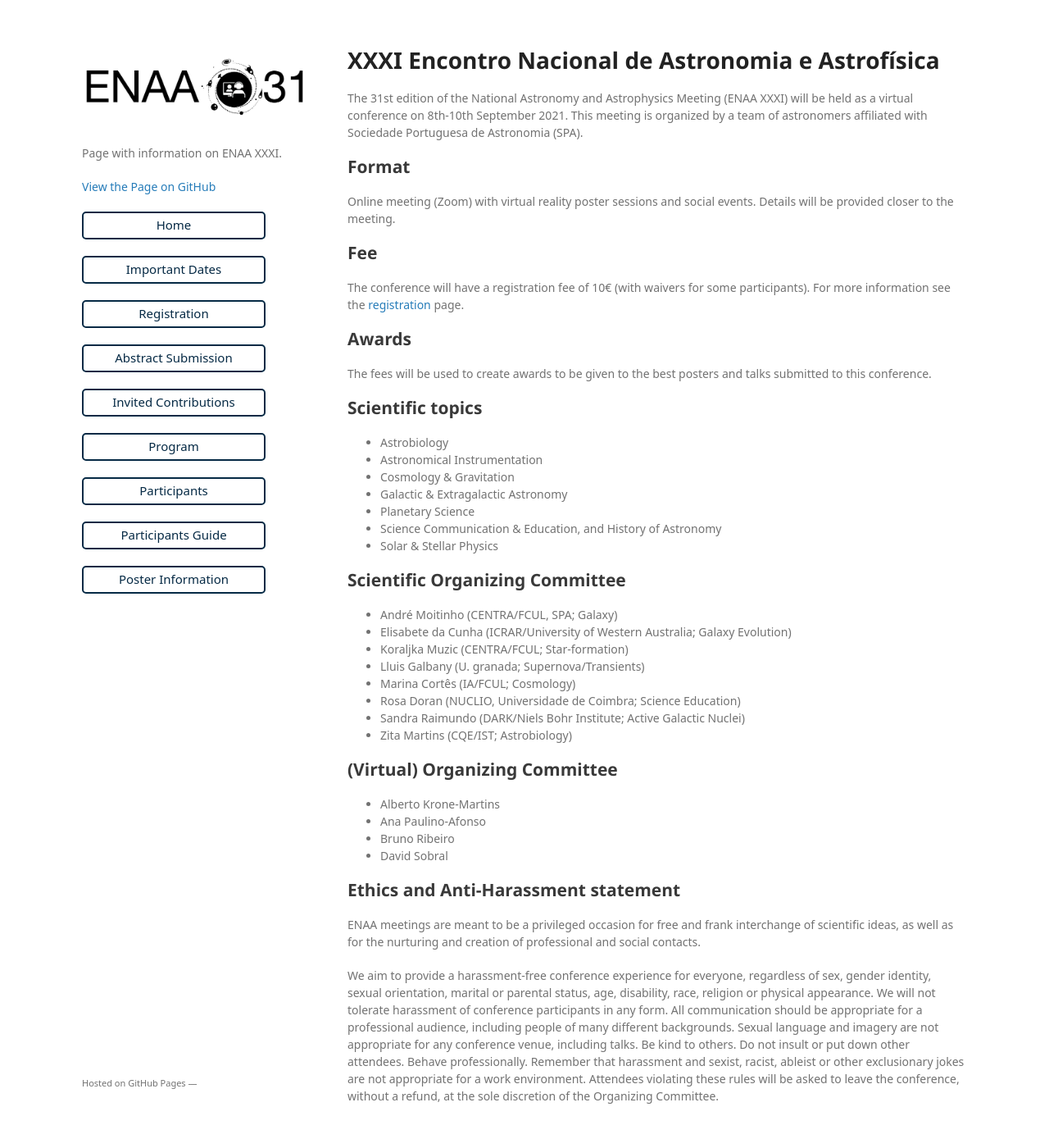
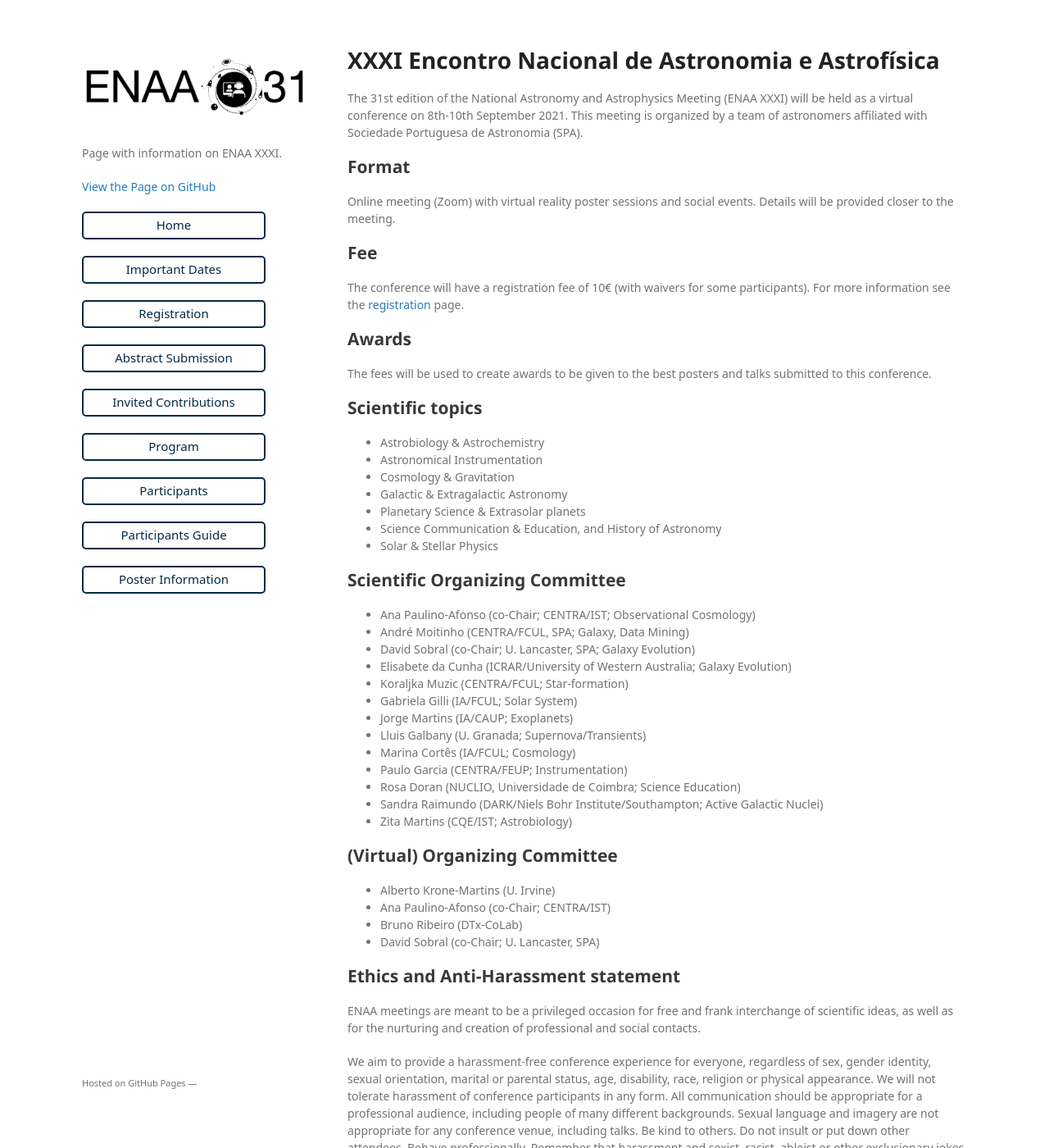
Before and after one commit to ENAAXXXI/ENAAXXXI.github.io, a Jekyll site: the page built from index.md, in a window 1280 px wide and 1400 px high. Shown: the whole window at 82% size. Built offline with Jekyll 4.4.1, drawn with Linux system fonts in a browser that asks for light colours; some web fonts are replaced; our own code applies the rules of GitHub Pages for plain Markdown files.

Commit message:
Updated SOC

```diff
--- a/index.md
+++ b/index.md
@@ -13,34 +13,34 @@ The conference will have a registration fee of 10€ (with waivers for some part
 The fees will be used to create awards to be given to the best posters and talks submitted to this conference.
 
 ## Scientific topics
-- Astrobiology
+- Astrobiology & Astrochemistry
 - Astronomical Instrumentation
 - Cosmology & Gravitation
 - Galactic & Extragalactic Astronomy
-- Planetary Science
+- Planetary Science & Extrasolar planets
 - Science Communication & Education, and History of Astronomy
 - Solar & Stellar Physics
 
 ## Scientific Organizing Committee
-- André Moitinho (CENTRA/FCUL, SPA; Galaxy)
+- Ana Paulino-Afonso (co-Chair; CENTRA/IST; Observational Cosmology)
+- André Moitinho (CENTRA/FCUL, SPA; Galaxy, Data Mining)
+- David Sobral (co-Chair; U. Lancaster, SPA; Galaxy Evolution)
 - Elisabete da Cunha (ICRAR/University of Western Australia; Galaxy Evolution)
 - Koraljka Muzic  (CENTRA/FCUL; Star-formation)
-- Lluis Galbany (U. granada; Supernova/Transients)
+- Gabriela Gilli (IA/FCUL; Solar System)
+- Jorge Martins (IA/CAUP; Exoplanets)
+- Lluis Galbany (U. Granada; Supernova/Transients)
 - Marina Cortês (IA/FCUL; Cosmology)
+- Paulo Garcia (CENTRA/FEUP; Instrumentation)
 - Rosa Doran (NUCLIO, Universidade de Coimbra; Science Education)
-- Sandra Raimundo (DARK/Niels Bohr Institute; Active Galactic Nuclei)
+- Sandra Raimundo (DARK/Niels Bohr Institute/Southampton; Active Galactic Nuclei)
 - Zita Martins (CQE/IST; Astrobiology)
-<!--
-Gabriela Gilli (Sistema Solar, IA/FCUL)
-João Rocha (Ast. Computacional, Evora)
-Paulo Garcia (Instrumentation, CENTRA/FEUP)
--->
 
 ## (Virtual) Organizing Committee
-- Alberto Krone-Martins
-- Ana Paulino-Afonso
-- Bruno Ribeiro
-- David Sobral
+- Alberto Krone-Martins (U. Irvine)
+- Ana Paulino-Afonso (co-Chair; CENTRA/IST)
+- Bruno Ribeiro (DTx-CoLab)
+- David Sobral (co-Chair; U. Lancaster, SPA)
 
 ## Ethics and Anti-Harassment statement
 ENAA meetings are meant to be a privileged occasion for free and frank interchange of scientific ideas, as well as for the nurturing and creation of professional and social contacts.
```
